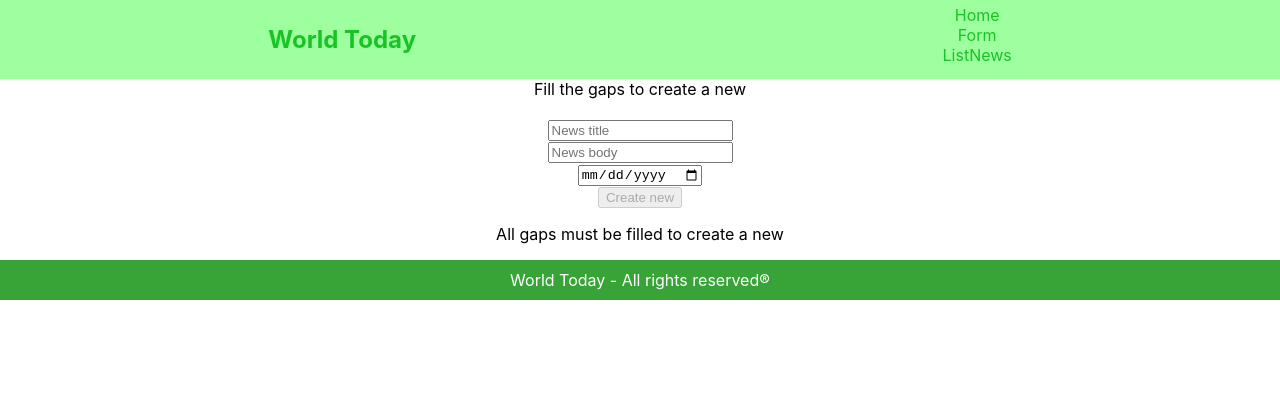
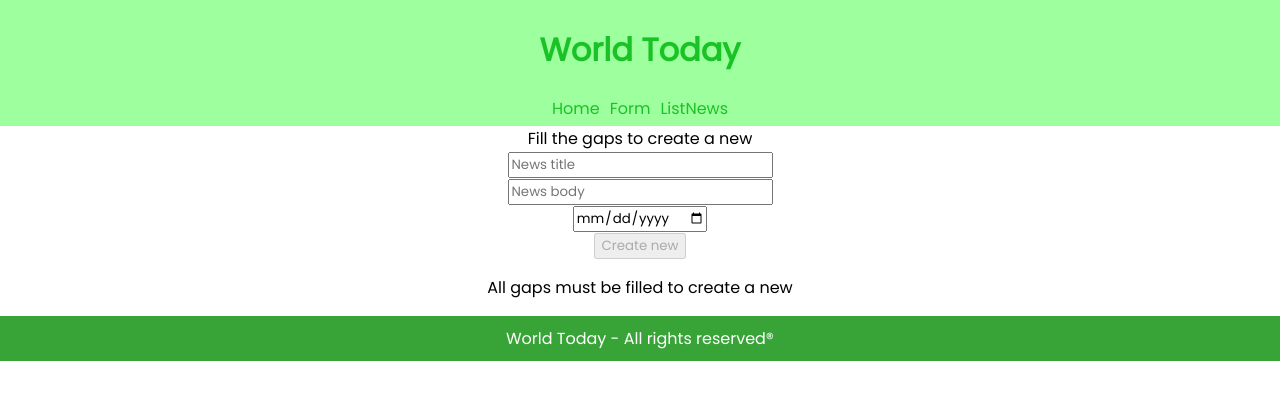
Before and after one commit to miguelherreravillanueva/Proyecto_React.Newspage, a React (Create React App) app: page /form in a window 1280 px wide. Shown: the top 400 px of the page. Built offline with nearby package versions, Linux system fonts and the light colour scheme; the HTML template or start-up script is replaced by a standard one.

Commit message:
CSS added

```diff
--- a/src/App.css
+++ b/src/App.css
@@ -1,3 +1,9 @@
+@import url('https://fonts.googleapis.com/css2?family=Poppins&display=swap');
+
+*{
+    font-family: 'Poppins', sans-serif;
+}
+
 .App {
   text-align: center;
 }
--- a/src/components/Form/Form.jsx
+++ b/src/components/Form/Form.jsx
@@ -14,7 +14,7 @@ const Form = () => {
     })
 
     const initialState = {
-        title:"",
+        title: "",
         body: "",
         date: "",
     };
@@ -53,8 +53,8 @@ const Form = () => {
     };
 
     return (
-        <>
-            <div>Fill the gaps to create a new</div>
+        <div>
+            <span>Fill the gaps to create a new</span>
             <br />
             <form onSubmit={handleSubmit}>
                 <input type="text"
@@ -63,7 +63,7 @@ const Form = () => {
                     onChange={handleInputChange}
                     name="title"
                 />
-                 <br />
+                <br />
                 <input
                     type="text"
                     placeholder="News body"
@@ -85,8 +85,9 @@ const Form = () => {
                 </button>
             </form>
             <p>{visible ? message : <p>You have created a new. Redirecting to <i>ListNews</i>
-            </p> }</p>
-        </>
+            </p>}
+            </p>
+        </div>
     );
 };
 
--- a/src/components/Header/Header.jsx
+++ b/src/components/Header/Header.jsx
@@ -5,18 +5,12 @@ import './Header.scss'
 const Header = () => {
     return (
         <header>
+            <h1>World Today</h1>
             <nav >
-                <h2>World Today</h2>
                 <div>
-                    <span>
-                        <Link to="/home">Home</Link>
-                    </span>
-                    <span>
-                        <Link to="/form">Form</Link>
-                    </span>
-                    <span>
-                        <Link to="/list">ListNews</Link>
-                    </span>
+                    <Link to="/home">Home</Link>
+                    <Link to="/form">Form</Link>
+                    <Link to="/list">ListNews</Link>
                 </div>
             </nav>
         </header>
--- a/src/components/Header/Header.scss
+++ b/src/components/Header/Header.scss
@@ -1,16 +1,20 @@
-header{
-    a{
-        all: unset;
-        justify-content: space-around;
-        display: flex;
-        cursor: pointer;
-    }
-
-    nav{
-        background-color: rgb(157, 255, 157);
-        color: rgb(26, 195, 37);
+header {
+    background-color: rgb(157, 255, 157);
+    color: rgb(26, 195, 37);
+    padding: 5px;
+    nav {
         display: flex;
         justify-content: space-around;
-        padding: 5px;
+
+        a {
+            all: unset;
+        }
+
+        div {
+            display: flex;
+            gap: 10px;
+            cursor: pointer;
+        }
+
     }
 }
```
Also changed, not shown: src/components/Hot/HotNew.jsx (renamed from src/components/HotNew/HotNew.jsx).
